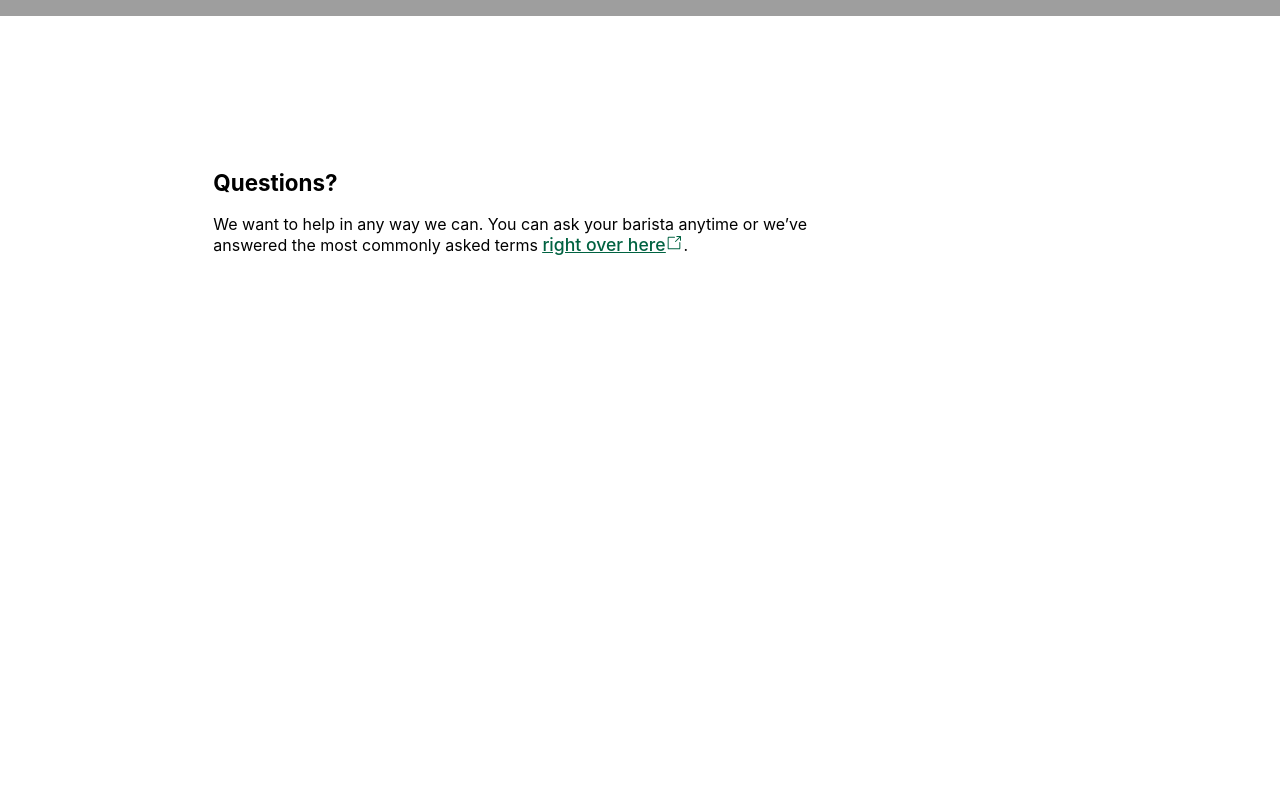
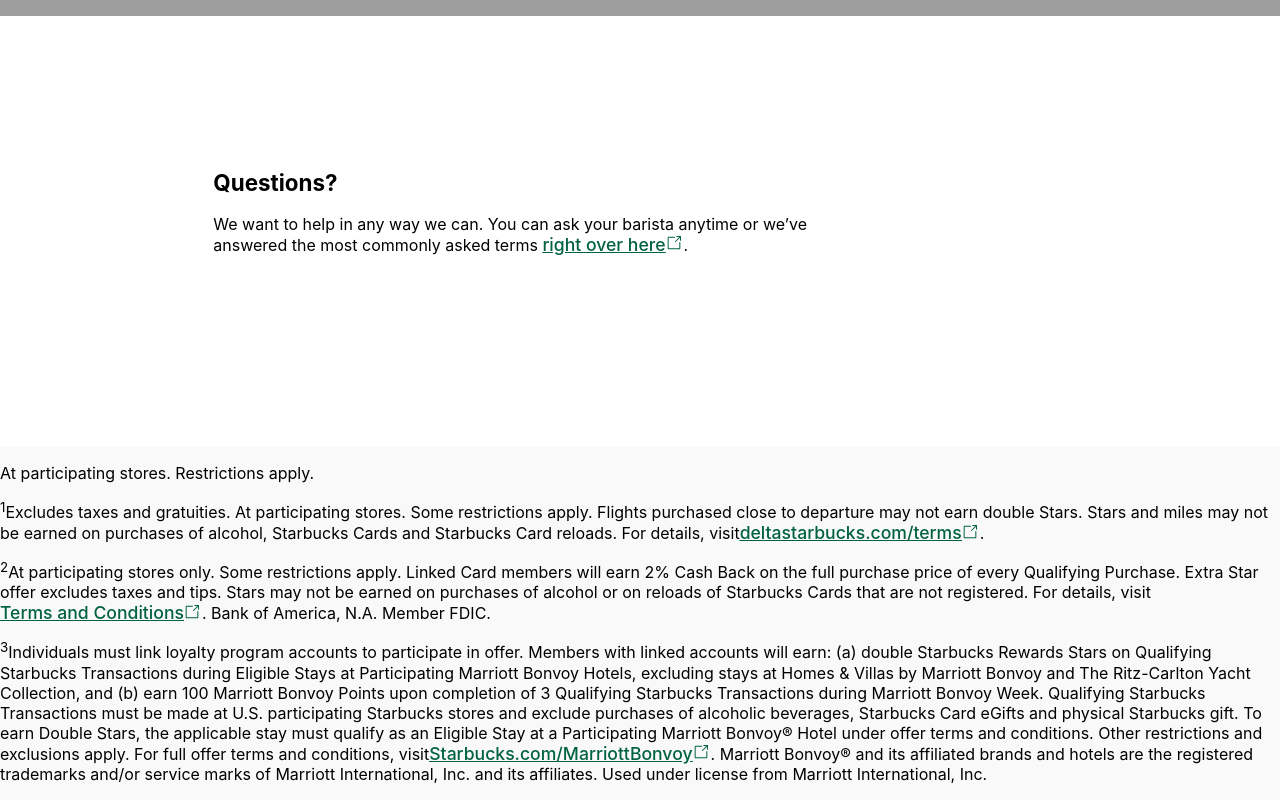
Before and after one commit to GansitoMX/starbucks, a React (Create React App) app: page / in a window 1280 px wide. Shown: the part 4522-5322 px from the top of the page. Before the commit the page ends 4969 px from the top, so only its background shows below. Built offline with nearby package versions, Linux system fonts and the light colour scheme; grey boxes are pictures that could not be loaded.

Commit message:
terms and conditions
added t&c

```diff
--- a/src/App.js
+++ b/src/App.js
@@ -8,6 +8,7 @@
 import CashOrCard from './components/CashOrCard'
 import Keep from './components/Keep'
 import Questions from './components/Questions'
+import TermsConditions from './components/TermsConditions'
 
 class App extends Component {
     render() {
@@ -22,6 +23,7 @@
               <CashOrCard />
               <Keep />
               <Questions />
+              <TermsConditions />
             </div>
         )
     }
--- /dev/null
+++ b/src/components/TermsConditions.css
@@ -0,0 +1,3 @@
+.bg-light {
+    background-color: #f9f9f9;
+}
--- /dev/null
+++ b/src/components/TermsConditions.js
@@ -0,0 +1,97 @@
+import { Component } from "react";
+import './TermsConditions.css'
+import { GoLinkExternal } from "react-icons/go";
+
+class TermsConditions extends Component {
+    render() {
+        return (
+            <div className="bg-light">
+                <div className="content-column">
+                    <div className="sb-content-column-inner">
+                        <div className="py-text">
+                            <div className="text-xs">
+                                <p className="pb2">At participating stores. Restrictions apply.</p>
+                                    <p className="p1">
+                                        <sup>1</sup>
+                                        Excludes taxes and gratuities.
+                                        At participating stores. Some
+                                        restrictions apply. Flights
+                                        purchased close to departure
+                                        may not earn double Stars. Stars
+                                        and miles may not be earned on
+                                        purchases of alcohol, Starbucks
+                                        Cards and Starbucks Card reloads.
+                                        For details, visit
+                                        <a
+                                        aria-label='deltastarbucks.com/terms, opens in new window'
+                                        className='external-links'
+                                        href='https://www.deltastarbucks.com/content/starbucks/en/terms-and-conditions.html'
+                                        target='_blank'
+                                        rel='noopener noreferrer'><span className='text-link'>deltastarbucks.com/terms</span>
+                                        <svg className='icon-link'><GoLinkExternal /></svg>
+                                        </a>.
+                                    </p>
+                                    <p className="p1">
+                                        <sup>2</sup>
+                                        At participating stores only.
+                                        Some restrictions apply. Linked
+                                        Card members will earn 2% Cash Back
+                                        on the full purchase price of every
+                                        Qualifying Purchase. Extra Star offer
+                                        excludes taxes and tips. Stars may not
+                                        be earned on purchases of alcohol or
+                                        on reloads of Starbucks Cards that are
+                                        not registered. For details, visit
+                                        <a
+                                        aria-label='deltastarbucks.com/terms, opens in new window'
+                                        className='external-links'
+                                        href='https://promotions.bankofamerica.com/starbucks#disclosure-1223753557'
+                                        target='_blank'
+                                        rel='noopener noreferrer'><span className='text-link'>Terms and Conditions</span>
+                                        <svg className='icon-link'><GoLinkExternal /></svg>
+                                        </a>. Bank of America, N.A. Member FDIC.
+                                    </p>
+                                    <p className="p1">
+                                        <sup>3</sup>
+                                        Individuals must link loyalty program
+                                        accounts to participate in offer.
+                                        Members with linked accounts will earn:
+                                        (a) double Starbucks Rewards Stars on
+                                        Qualifying Starbucks Transactions during
+                                        Eligible Stays at Participating Marriott
+                                        Bonvoy Hotels, excluding stays at Homes &
+                                        Villas by Marriott Bonvoy and The Ritz-Carlton
+                                        Yacht Collection, and (b) earn 100 Marriott Bonvoy
+                                        Points upon completion of 3 Qualifying Starbucks
+                                        Transactions during Marriott Bonvoy Week. Qualifying
+                                        Starbucks Transactions must be made at U.S. participating
+                                        Starbucks stores and exclude purchases of alcoholic beverages,
+                                        Starbucks Card eGifts and physical Starbucks gift. To earn
+                                        Double Stars, the applicable stay must qualify as an
+                                        Eligible Stay at a Participating Marriott Bonvoy®
+                                        Hotel under offer terms and conditions. Other restrictions
+                                        and exclusions apply. For full offer terms and conditions, visit
+                                        <a
+                                        aria-label='Starbucks.com/MarriottBonvoy, opens in new window'
+                                        className='external-links'
+                                        href='https://www.starbucks.com/rewards/partnerships/marriottbonvoy#disclaimerTitleId'
+                                        target='_blank'
+                                        rel='noopener noreferrer'><span className='text-link'>Starbucks.com/MarriottBonvoy</span>
+                                        <svg className='icon-link'><GoLinkExternal /></svg>
+                                        </a>
+                                        . Marriott Bonvoy® and its affiliated brands
+                                        and hotels are the registered trademarks
+                                        and/or service marks of Marriott International,
+                                        Inc. and its affiliates. Used under license
+                                        from Marriott International, Inc.
+                                    </p>
+                            </div>
+                        </div>
+                    </div>
+                </div>
+            </div>
+        )
+    }
+}
+
+export default TermsConditions
```
